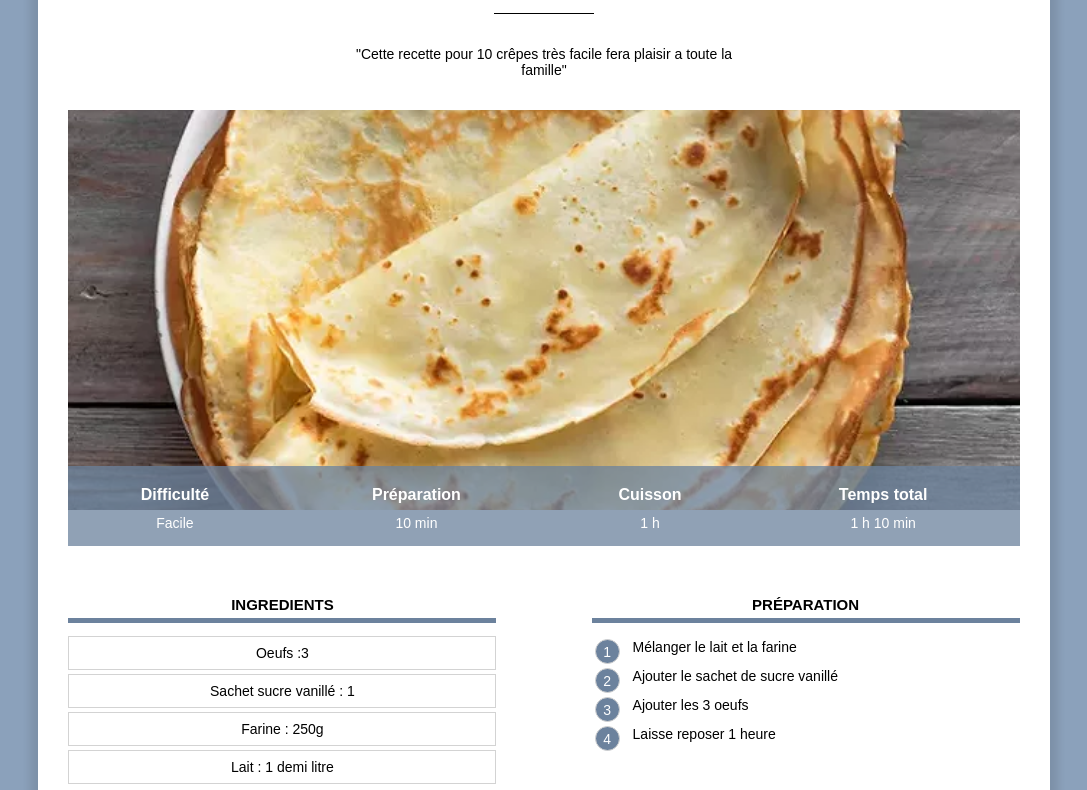
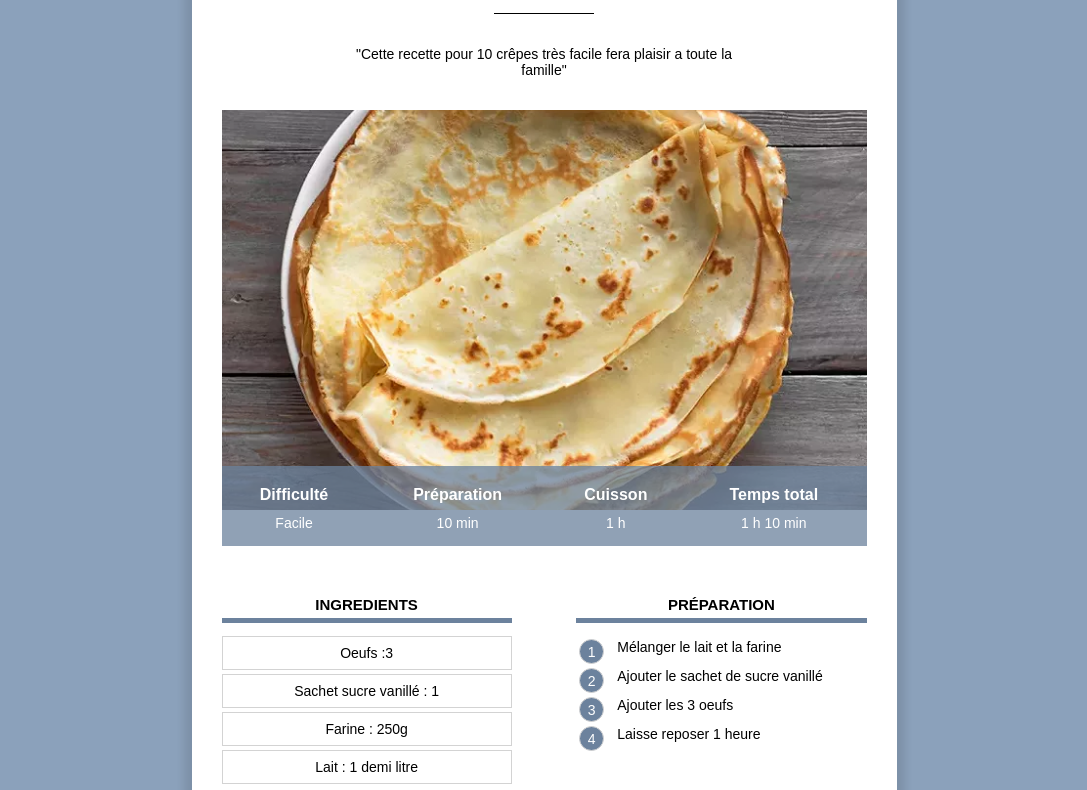
Before and after one commit to julvir211/sites_recettes-, a plain HTML site: page recette crepe.html in a window 1280 px wide. Shown: the part 96-886 px from the top of the page, without its empty margins (96-1183 px from the left). Drawn offline with Linux system fonts and the light colour scheme.

Commit message:
Add files via upload

```diff
--- a/recette crepe.css
+++ b/recette crepe.css
@@ -9,9 +9,8 @@ body{
 
 div.contenu{
     background-color: white;
-    margin:0px 10% 80px 10%;
-    padding:0px 30px 30px 30px;
-    min-width:350px;
+    margin:40px 8px 40px 8px;
+    padding:0px 8px 20px 8px;
     box-shadow:0px 0px 8px 8px rgba(0,0,0,0.1);
     overflow:visible;
 }
@@ -61,19 +60,19 @@ table.info{position:absolute;
     width:100%;
     color:white;
     background-color:#6C829DC0;
-    height:80px;}
+    height:50px;}
 
 
 
 div.info{position:relative;}
 
 table.info td{text-align:center;
-    font-size:14px;
+    font-size:12px;
     vertical-align:top;}
 
 
 table.info th{text-align:center;
-    font-size:16px;
+    font-size:14px;
     vertical-align:bottom;
     padding-bottom: 8px;}
 
@@ -88,17 +87,11 @@ img.info{display:block;
 
 div.colonne1{
     display:inline-block;
-    margin-right:10%;
-}
-
-
-div.colonne2{
-    float:right;
 }
 
 
 div.colonne{
-    width:45%;
+    width:100%;
     margin-top:20px;
 }
 
@@ -152,3 +145,44 @@ table.preparation td.preparation_etape{
 
 table.preparation tr{
     min-height:40px;}
+
+/*Style pour ordinateur*/
+@media only screen and (min-width: 768px) {
+    div.contenu{
+      min-width:350px;
+      max-width:650px;
+      margin:0px 10% 80px 10%;
+      padding:0px 30px 30px 30px;}
+
+
+      table.info{
+        height:80px;}
+
+
+    div.info{position:relative;}
+
+    table.info td{
+        font-size:14px;}
+
+
+    table.info th{
+        font-size:16px;}
+
+        div.colonne1{
+            margin-right:10%;
+        }
+
+        div.colonne2{
+            float:right;
+        }
+
+        div.colonne{
+            width:45%;}}
+
+@media only screen and (min-width: 900px){
+    div.contenu{
+        width:645px;
+        margin-left:auto;
+        margin-right:auto;}
+
+}
--- a/recette crepe.html
+++ b/recette crepe.html
@@ -3,6 +3,7 @@
     <head>
     <title>Recette de crepe</title>
     <meta charset="UTF-8">
+    <meta name="viewport" content="width=device-width, initial-scale=1.0">
     <link rel="stylesheet" href="recette crepe.css"/>
     </head>
     <body>
```
